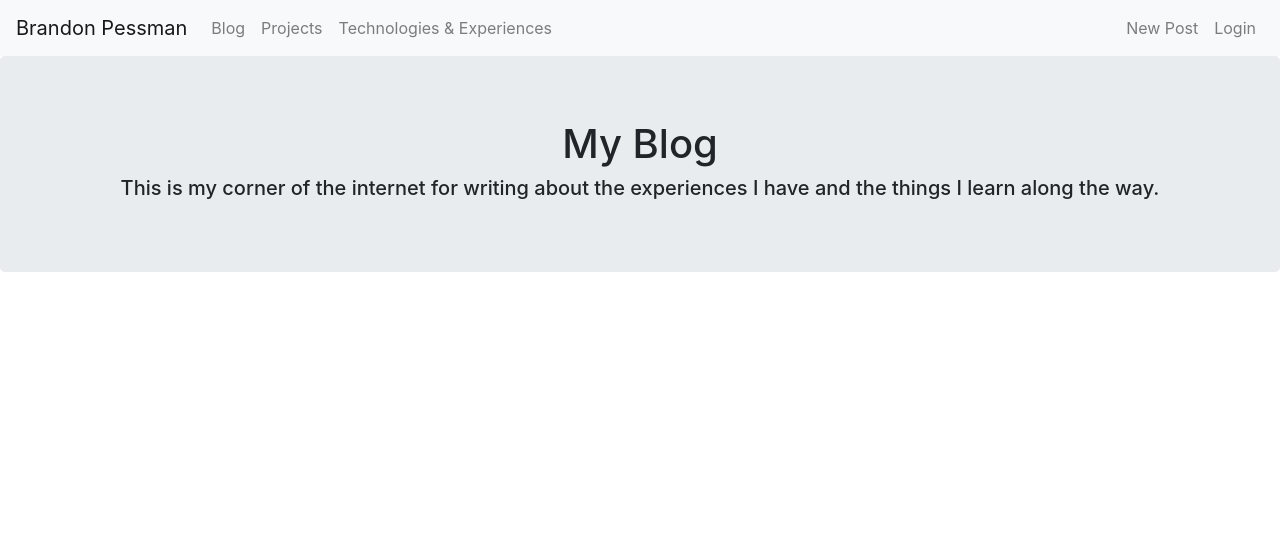
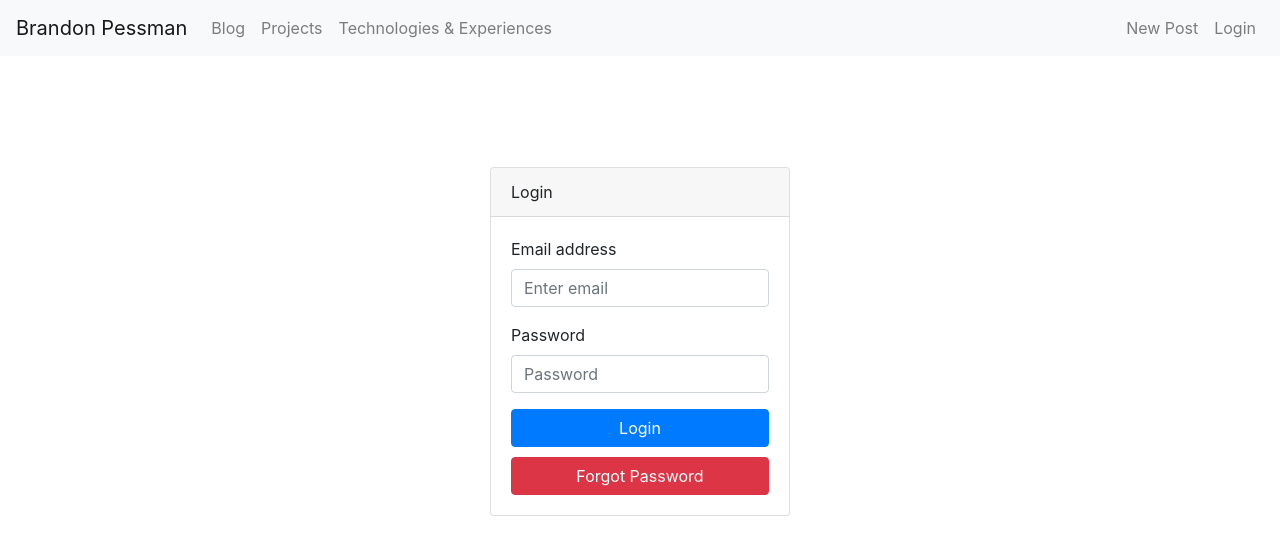
Before and after one commit to BrandonPessman/mywebsite, a React (Create React App) app: page /login in a window 1280 px wide. Shown: the top 552 px of the page. Built offline with nearby package versions, Linux system fonts and the light colour scheme; no server answers.

Commit message:
Adds login page

```diff
--- a/src/App.js
+++ b/src/App.js
@@ -7,6 +7,7 @@ import Nav from 'react-bootstrap/Nav'
 
 import Home from './components/Pages/Home'
 import Post from './components/Pages/Post'
+import Login from './components/Pages/Login'
 
 function App () {
   return (
@@ -25,13 +26,16 @@ function App () {
           </Nav>
           <Nav>
             <Nav.Link href='/'>New Post</Nav.Link>
-            <Nav.Link href='/'>Login</Nav.Link>
+            <Nav.Link href='/login'>Login</Nav.Link>
           </Nav>
         </Navbar.Collapse>
       </Navbar>
 
       <Router>
         <Switch>
+          <Route path='/login'>
+            <Login />
+          </Route>
           <Route path='/post/:id'>
             <Post />
           </Route>
--- /dev/null
+++ b/src/components/Pages/Login.js
@@ -0,0 +1,36 @@
+import React from 'react'
+import axios from 'axios'
+import Button from 'react-bootstrap/Button'
+import Container from 'react-bootstrap/Container'
+import Card from 'react-bootstrap/Card'
+import Form from 'react-bootstrap/Form'
+
+export default class Login extends React.Component {
+  render () {
+    return (
+      <div>
+        <Container>
+            <div style={{ margin: 'auto'}}>
+                <Card style={{width: '300px', margin: '10% auto'}}>
+                    <Card.Header>Login</Card.Header>
+                    <Card.Body>
+                    <Form>
+                        <Form.Group controlId="formGroupEmail">
+                            <Form.Label>Email address</Form.Label>
+                            <Form.Control type="email" placeholder="Enter email" />
+                        </Form.Group>
+                        <Form.Group controlId="formGroupPassword">
+                            <Form.Label>Password</Form.Label>
+                            <Form.Control type="password" placeholder="Password" />
+                        </Form.Group>
+                    </Form>
+                        <Button variant="primary" style={{marginBottom: '10px', width: '100%'}}>Login</Button>
+                        <Button variant="danger" style={{marginBottom: '0px', width: '100%'}}>Forgot Password</Button>
+                    </Card.Body>
+                </Card>
+                </div>
+        </Container>
+      </div>
+    )
+  }
+}
```
Also changed, not shown: src/components/Pages/NewPost.js (added), 1 other file (tests, documents, lock files or other folders).
